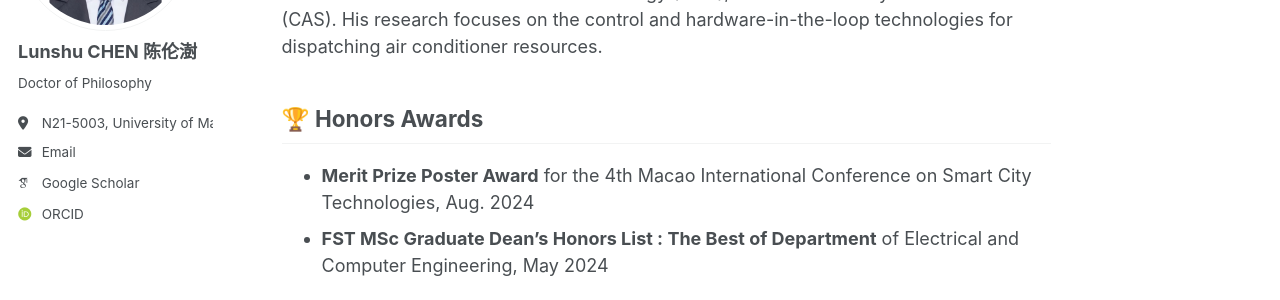
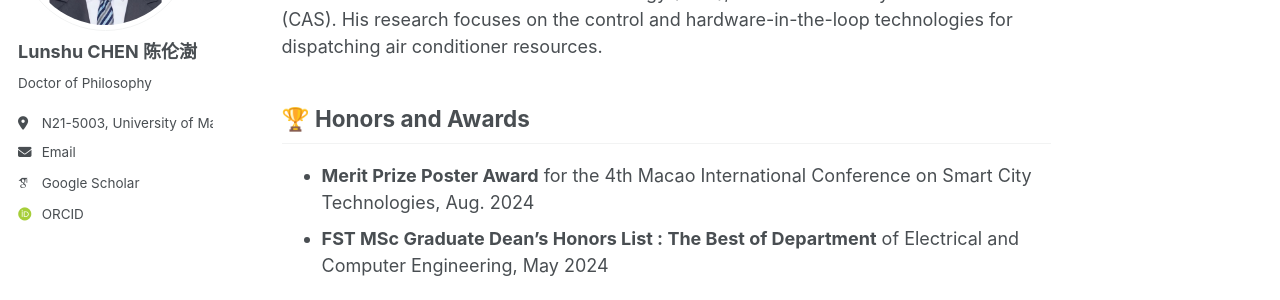
Before and after one commit to chenlunshu/CV, a Jekyll site: the page built from _pages/about.md, in a window 1280 px wide and 900 px high. Shown: the part 245-545 px from the top of the window. Built offline with Jekyll 4.4.1, drawn with Linux system fonts in a browser that asks for light colours; some web fonts are replaced; a script bundle is joined from its source files by our own code; library files that are not in the unit come from our copies.

Commit message:
Update section title from 'Honors Awards' to 'Honors and Awards'

```diff
--- a/_pages/about.md
+++ b/_pages/about.md
@@ -9,7 +9,7 @@ redirect_from:
 
 Lunshu CHEN is a PhD student candidate in the State Key Laboratory of Internet of Things for Smart City (IOTSC) and the Department of Electrical and Computer Engineering, University of Macau. He is also a joint PhD student at the University of Macau and the Shenzhen Institutes of Advanced Technology (SIAT), Chinese Academy of Sciences (CAS). His research focuses on the control and hardware-in-the-loop technologies for dispatching air conditioner resources.
 
-## 🏆 Honors Awards
+## 🏆 Honors and Awards
 
 * **Merit Prize Poster Award** for the 4th Macao International Conference on Smart City Technologies, Aug. 2024
 * **FST MSc Graduate Dean's Honors List : The Best of Department** of Electrical and Computer Engineering, May 2024
```
